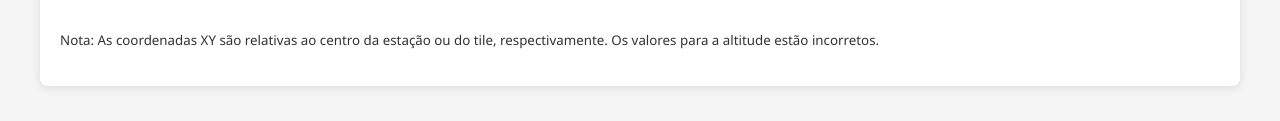
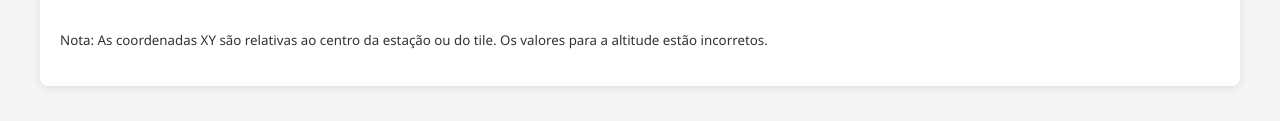
Before and after one commit to Geovannisz/LayoutGeneratorBINGO, a plain HTML site: page index.html in a window 1280 px wide. Shown: the part 2125-2246 px from the top of the page. Drawn offline with nearby package versions, Linux system fonts and the light colour scheme.

Commit message:
Update v0.2.2

```diff
--- a/index.html
+++ b/index.html
@@ -122,7 +122,7 @@
                     <textarea id="export-tile-layout" readonly title="Coordenadas XY relativas das 64 antenas dentro de um tile"></textarea>
                 </div>
             </div>
-            <p><small>Nota: As coordenadas XY são relativas ao centro da estação ou do tile, respectivamente. Os valores para a altitude estão incorretos.</small></p>
+            <p><small>Nota: As coordenadas XY são relativas ao centro da estação ou do tile. Os valores para a altitude estão incorretos.</small></p>
         </section>
     </div>
 
```
